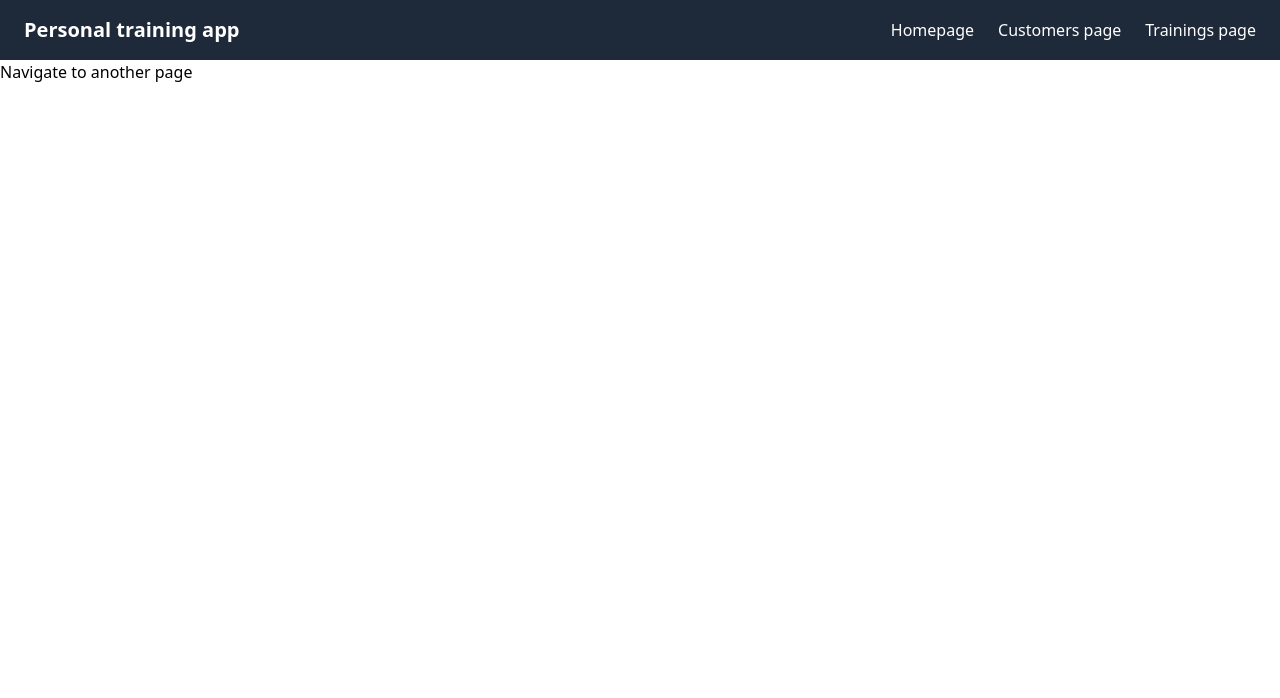
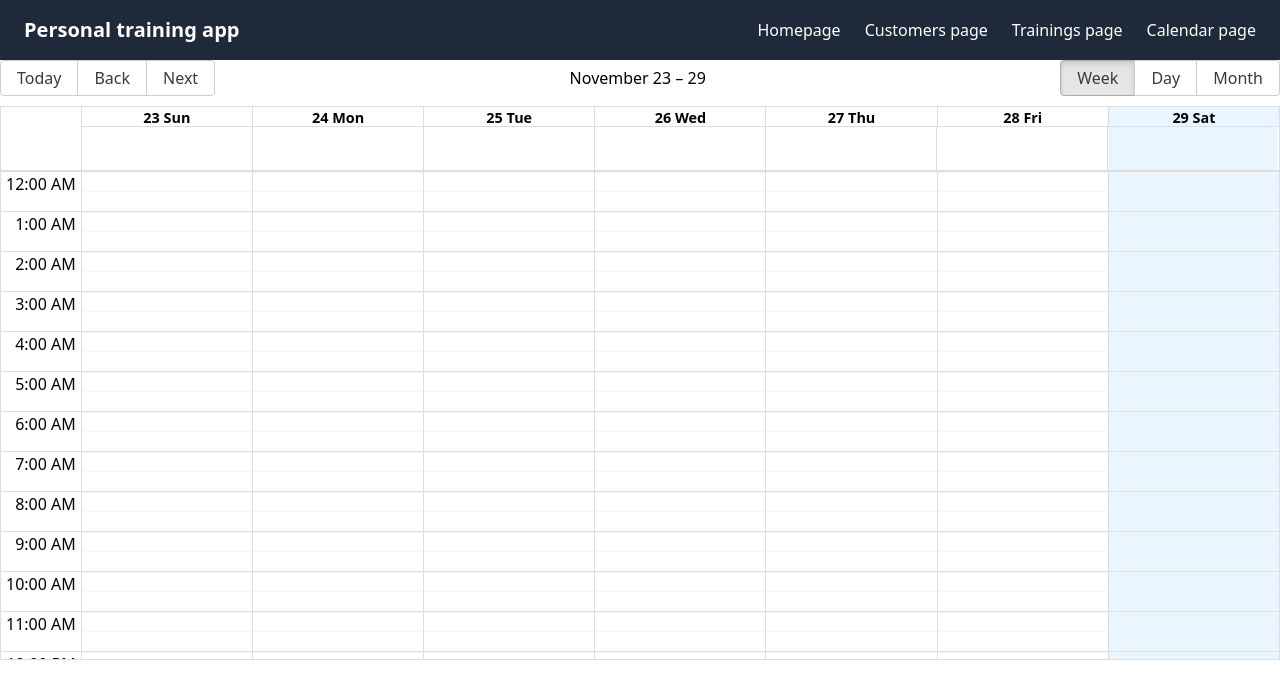
Before and after one commit to Supr0en/Personal-Training-app, a React app: page /#/calendarview in a window 1280 px wide. Shown: the top 698 px of the page. Built offline with nearby package versions, Linux system fonts and the light colour scheme; no server answers; the HTML template or start-up script is replaced by a standard one.

Commit message:
Calendar added into own view component (react-big-calendar) with trainings shown

```diff
--- a/src/App.tsx
+++ b/src/App.tsx
@@ -1,4 +1,3 @@
-// import './App.css'
 import { Link, Outlet } from "react-router";
 function App() {
   return (
@@ -9,6 +8,7 @@ function App() {
           <Link to="/">Homepage</Link>
           <Link to="/customerslist">Customers page</Link>
           <Link to="/trainingslist">Trainings page</Link>
+          <Link to="/calendarview">Calendar page</Link>
         </nav>
       </header>
       <Outlet />
--- /dev/null
+++ b/src/Conponents/CalendarView.tsx
@@ -0,0 +1,73 @@
+import { Calendar, Views, dateFnsLocalizer } from 'react-big-calendar';
+import 'react-big-calendar/lib/css/react-big-calendar.css';
+import { format, parse, startOfWeek, getDay } from 'date-fns';
+import enUS from 'date-fns/locale/en-US';
+import { useState, useEffect } from 'react';
+import { getTrainings } from '../TraininingApi';
+import type { Training } from './Types';
+
+interface Event {
+  title: string;
+  start: Date;
+  end: Date;
+}
+
+const locales = { 'en-US': enUS };
+const localizer = dateFnsLocalizer({ format, parse, startOfWeek, getDay, locales });
+
+function CalendarView() {
+  const [events, setEvents] = useState<Event[]>([]);
+  useEffect(() => {
+    getTrainings()
+      .then(trainings => {
+        const list: Training[] = trainings._embedded?.trainings ?? [];
+        return Promise.all(
+          list.map(training =>
+            fetch(training._links.customer.href)
+              .then(res => res.json())
+              .then(details => ({
+                ...training,
+                details: {
+                  firstname: details.firstname,
+                  lastname: details.lastname,
+                },
+              }))
+          )
+        );
+      })
+      .then(fullTrainings => {
+        const calendarEvents: Event[] = fullTrainings.map((training) => {
+          const startDate = new Date(training.date);
+          const start = new Date(
+            startDate.getFullYear(),
+            startDate.getMonth(),
+            startDate.getDate(),
+            startDate.getHours(),
+            startDate.getMinutes()
+          );
+          const end = new Date(start.getTime() + training.duration * 60 * 1000);
+          const { firstname, lastname } = training.details || {};
+          const title = `${training.activity} / ${firstname || ''} ${lastname || ''}`.trim();
+          return { title, start, end };
+        });
+        setEvents(calendarEvents);
+      })
+      .catch(error =>  {
+        console.error('Error fetching trainings:', error);
+      });
+  }, []);
+  return (
+    <Calendar
+      localizer={localizer}
+      events={events}
+      startAccessor="start"
+      endAccessor="end"
+      defaultView={Views.WEEK}
+      views={[Views.WEEK, Views.DAY, Views.MONTH]}
+      onView={() => {}}
+      style={{ height: 600 }}
+      toolbar={true}
+    />
+  )
+}
+export default CalendarView;
--- a/src/Conponents/TrainingsList.tsx
+++ b/src/Conponents/TrainingsList.tsx
@@ -111,7 +111,7 @@ export default function TrainingsList(){
               <th key={header.id} className="p-2 border-b text-center" onClick={header.column.getToggleSortingHandler()}>
                 {header.column.getCanFilter() && (
                   <input
-                    type={header.column.columnDef.meta?.type}
+                    type={header.column.columnDef.meta.type}
                     placeholder="Filter..."
                     value={(header.column.getFilterValue() ?? "") as string}
                     onChange={e => header.column.setFilterValue(e.target.value)}
--- a/vite.config.ts
+++ b/vite.config.ts
@@ -4,6 +4,7 @@ import tailwindcss from '@tailwindcss/vite'
 
 // https://vite.dev/config/
 export default defineConfig({
+  base: '/Personal-Training-app/',
   plugins: [
     tailwindcss(),
     react(),
```
Also changed, not shown: package.json (+8 -2 lines), src/main.tsx (+7 -2 lines), 1 other file (tests, documents, lock files or other folders).
